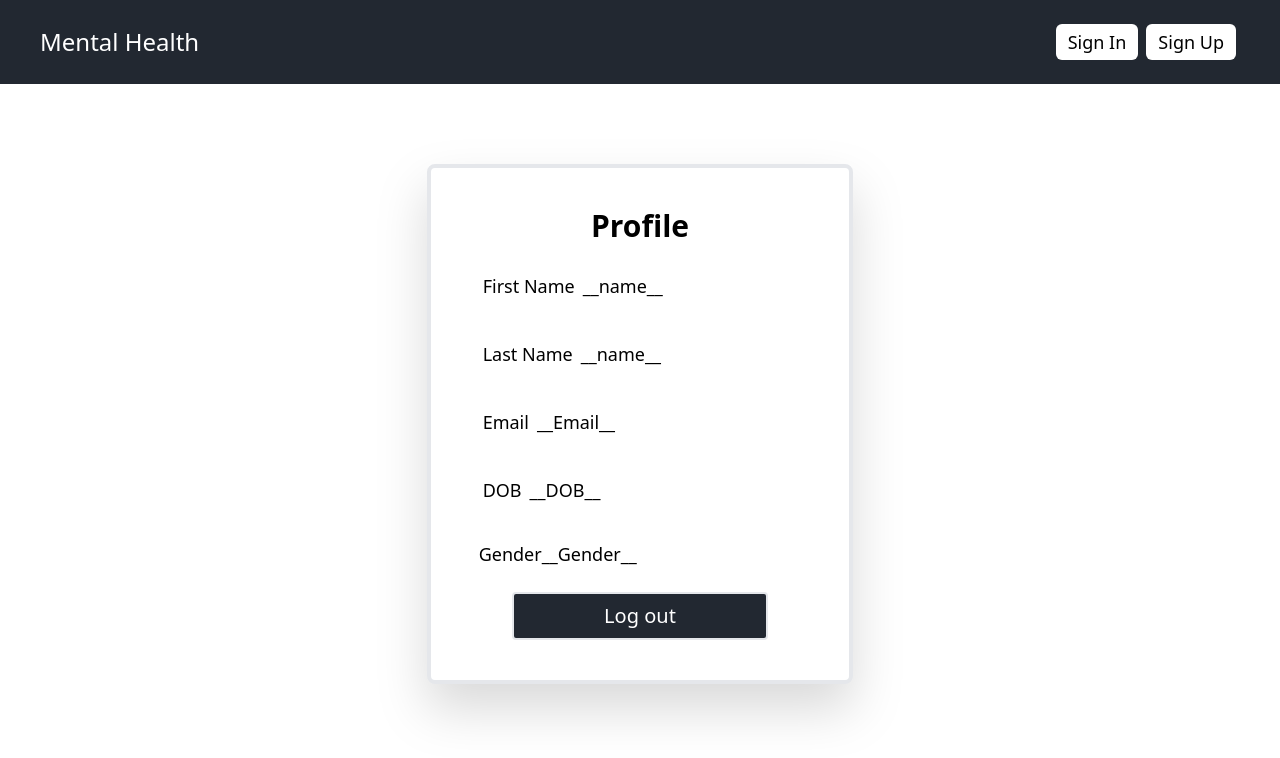
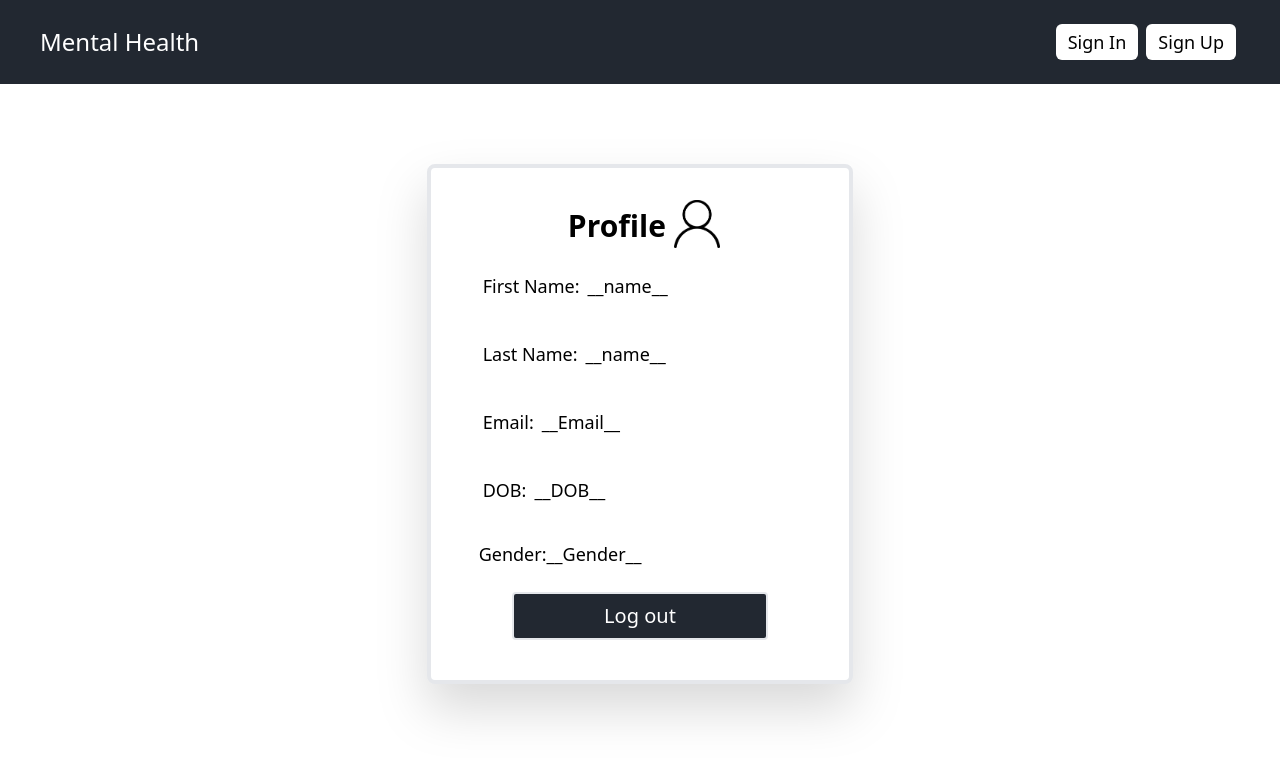
Before and after one commit to dscmsit/Mental-Health-App, an Angular app in the folder front-end/: page /profile in a window 1280 px wide. Shown: the top 758 px of the page. Built offline with nearby package versions, Linux system fonts and the light colour scheme; no server answers; what ng-circle-progress would draw is missing.

Commit message:
Updated profile

```diff
--- a/front-end/src/app/Components/navbar/navbar.component.ts
+++ b/front-end/src/app/Components/navbar/navbar.component.ts
@@ -9,7 +9,7 @@ export class NavbarComponent {
   user = localStorage.getItem('login_status');
 
   constructor(){
-    console.log();
+    console.log(this.user);
 
   }
 
--- a/front-end/src/app/Components/profile/profile.component.html
+++ b/front-end/src/app/Components/profile/profile.component.html
@@ -1,11 +1,13 @@
 
 <div
   class="p-8 mx-auto my-20 drop-shadow-2xl h-auto w-2/6 border-4 bg-white rounded-lg"
->
-  <h2 class="text-black font-bold p-2 text-center text-3xl">Profile</h2>
+><div class="flex justify-center">
+  <h2 class="text-black font-bold p-2 text-center text-3xl ">Profile</h2>
+  <img class="h-12 w-auto" src="../../../assets/img_364496.png"/>
+  </div>
   <div class="flex flex-col text-lg" ><!--#userPost="ngForm"-->
     <div class="bg-white p-4 flex ">
-      <label class="m-1">First Name </label>
+      <label class="m-1">First Name:  </label>
       <label class="m-1">__name__</label>
       <!-- <input
         class="border-2 m-1 p-1 border-black-900"
@@ -19,7 +21,7 @@
 
 
       <div class="bg-white p-4 flex ">
-      <label class="m-1">Last Name </label>
+      <label class="m-1">Last Name: </label>
       <label class="m-1">__name__ </label>
       <!-- <input
         class="border-2 m-1 p-1 border-black-900"
@@ -33,7 +35,7 @@
 
 
       <div class="bg-white p-4 flex ">
-      <label class="m-1 ">Email </label>
+      <label class="m-1 ">Email: </label>
       <label class="m-1 ">__Email__ </label>
       <!-- <input
         class="border-2 m-1 p-1 border-black-900 ml-11"
@@ -46,7 +48,7 @@
     </div>
 
       <div class="bg-white p-4 flex ">
-      <label class="m-1">DOB</label>
+      <label class="m-1">DOB: </label>
       <label class="m-1">__DOB__</label>
       <!-- <input
       class="border-2 m-1 p-1 border-black-900 ml-12"
@@ -59,7 +61,7 @@
     </div>
 
       <div class="bg-white p-4 flex ">
-      <label>Gender </label>
+      <label>Gender: </label>
       <label>__Gender__</label>
       <!-- <input
       class="border-2 m-1 p-1 border-black-900 ml-8"
```
